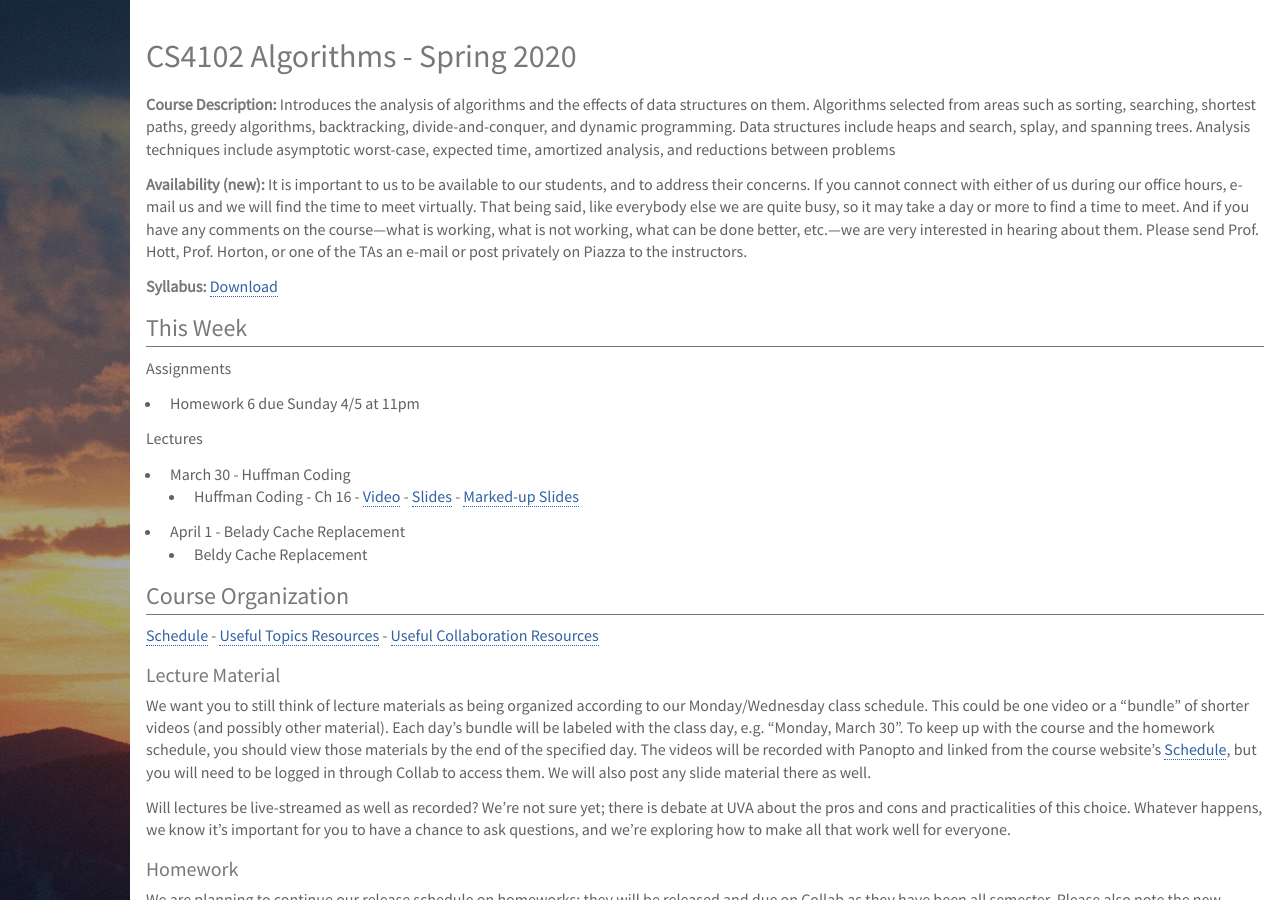
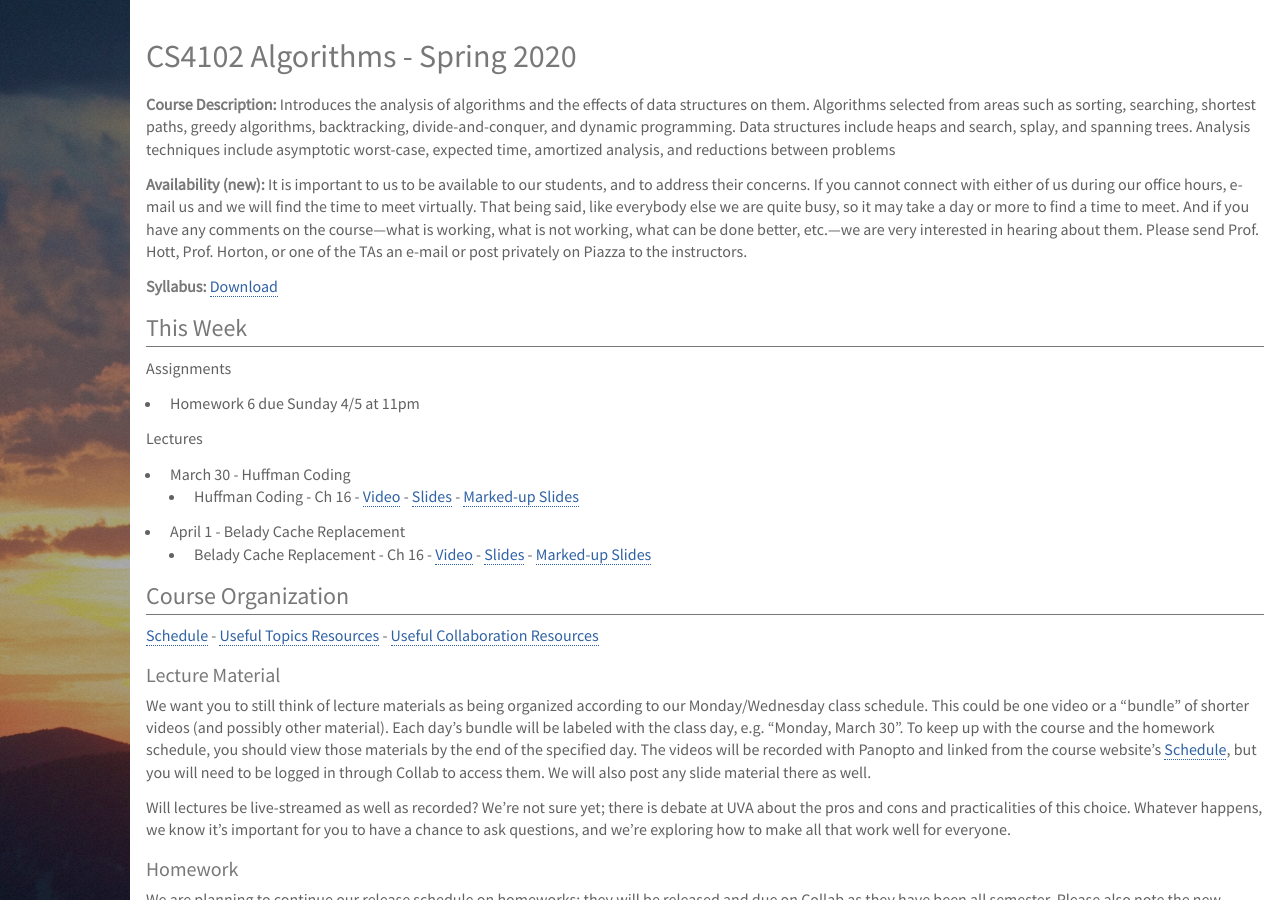
Before and after one commit to deternitydx/uvacs4102, a Jekyll site: the page built from index.md, in a window 1280 px wide and 900 px high. Built offline with Jekyll 4.4.1, drawn with Linux system fonts in a browser that asks for light colours; nearby versions of some CDN libraries; library files that are not in the unit come from our copies.

Commit message:
Added belady lecture

```diff
--- a/index.md
+++ b/index.md
@@ -27,7 +27,7 @@ Lectures
 - March 30 - Huffman Coding
     - Huffman Coding - Ch 16 - [Video](https://uva.hosted.panopto.com/Panopto/Pages/Viewer.aspx?id=3b1c8d50-2efe-45bd-abd0-ab8e0047b241) - [Slides](lectures/l17_greedyHuffman.pdf) - [Marked-up Slides](lectures/l17_greedyHuffman_written.pdf)
 - April 1 - Belady Cache Replacement
-    - Beldy Cache Replacement
+    - Belady Cache Replacement - Ch 16 - [Video](https://uva.hosted.panopto.com/Panopto/Pages/Viewer.aspx?id=efcd7af9-f766-4bbd-b02c-ab8f016692f0) - [Slides](lectures/l18_greedyCache.pdf) - [Marked-up Slides](lectures/l18_greedyCache_written.pdf)
 
 
 ## Course Organization
```
Also changed, not shown: schedule.md (+2 -1 lines), 2 other files.
